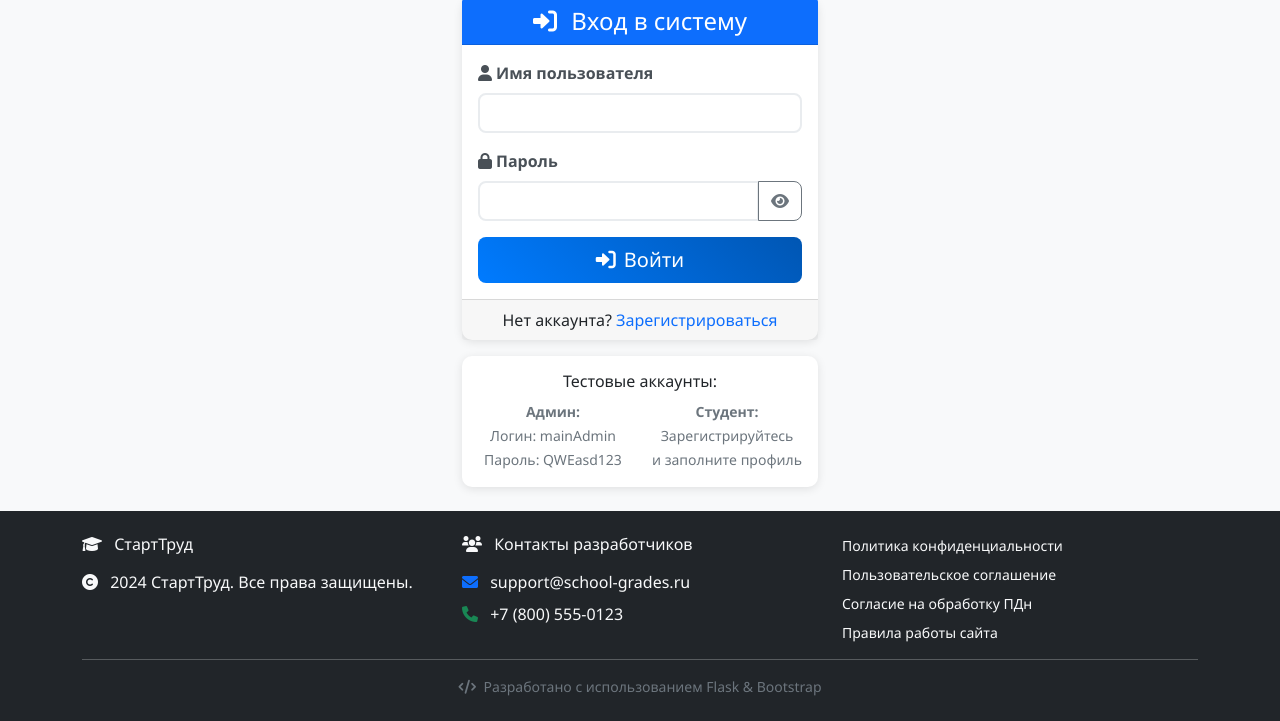
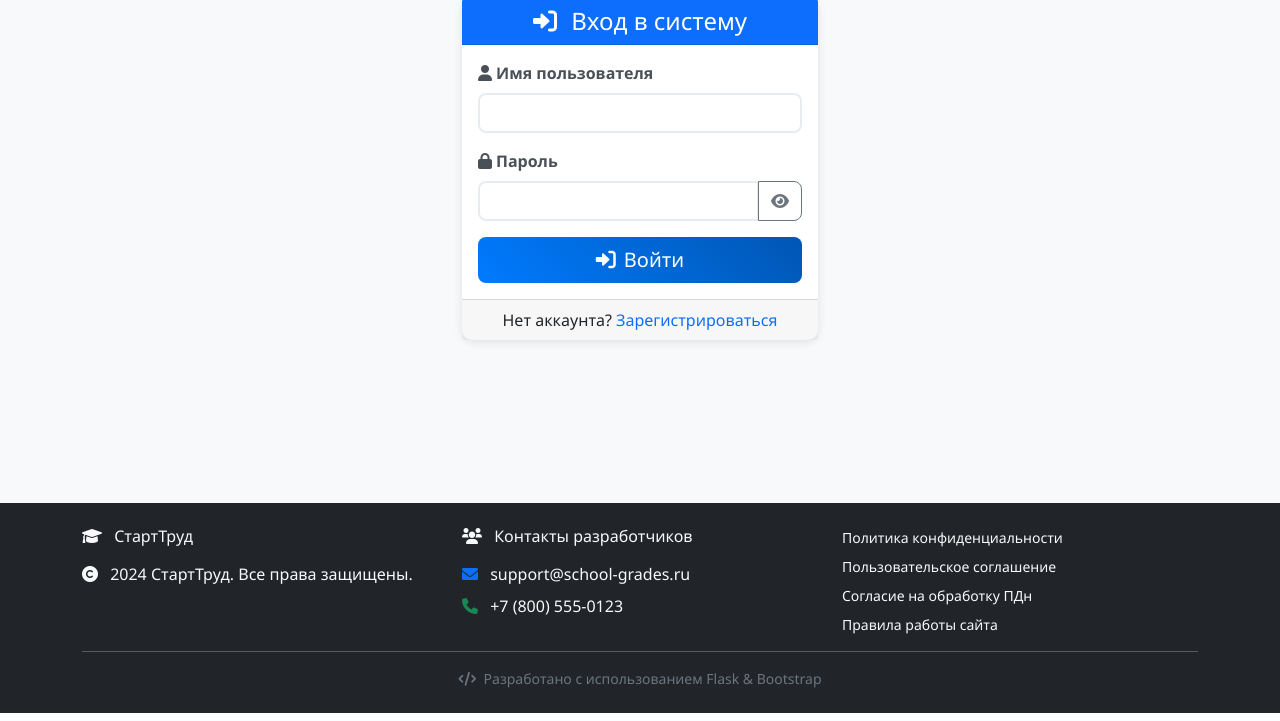
Before and after one commit to HectorTW/university-grades, a Flask app: page /login in a window 1280 px wide. Shown: the part 87-808 px from the top of the page. Run offline with Flask 3, Linux system fonts and the light colour scheme; some libraries are stand-ins or nearby versions.

Commit message:
deleteTestAccInfo

```diff
--- a/templates/login.html
+++ b/templates/login.html
@@ -74,28 +74,6 @@
                 </p>
             </div>
         </div>
-
-        <div class="card mt-3">
-            <div class="card-body text-center">
-                <h6 class="card-title">Тестовые аккаунты:</h6>
-                <div class="row">
-                    <div class="col-6">
-                        <small class="text-muted">
-                            <strong>Админ:</strong><br>
-                            Логин: mainAdmin<br>
-                            Пароль: QWEasd123
-                        </small>
-                    </div>
-                    <div class="col-6">
-                        <small class="text-muted">
-                            <strong>Студент:</strong><br>
-                            Зарегистрируйтесь<br>
-                            и заполните профиль
-                        </small>
-                    </div>
-                </div>
-            </div>
-        </div>
     </div>
 </div>
 {% endblock %}
```
